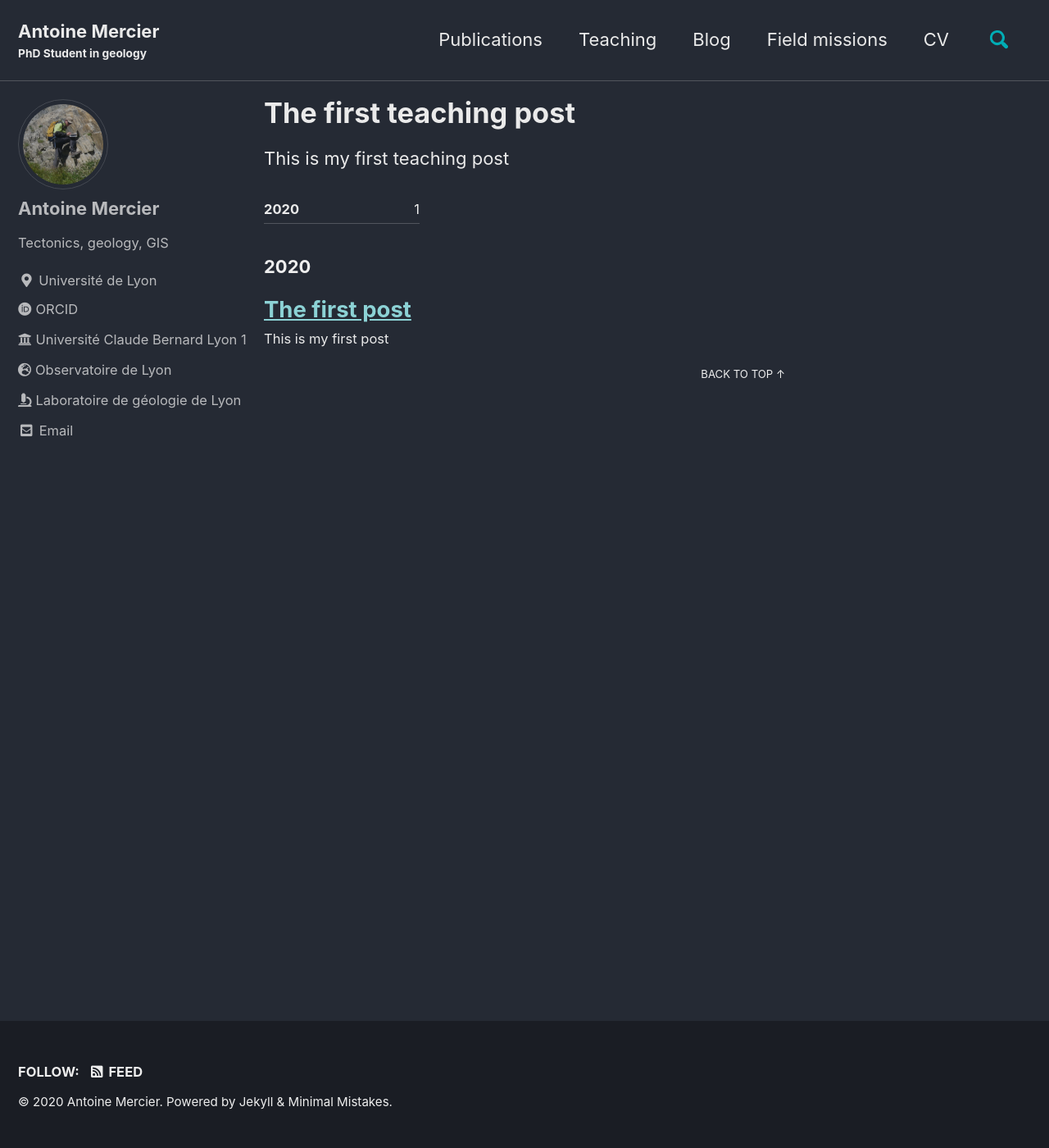
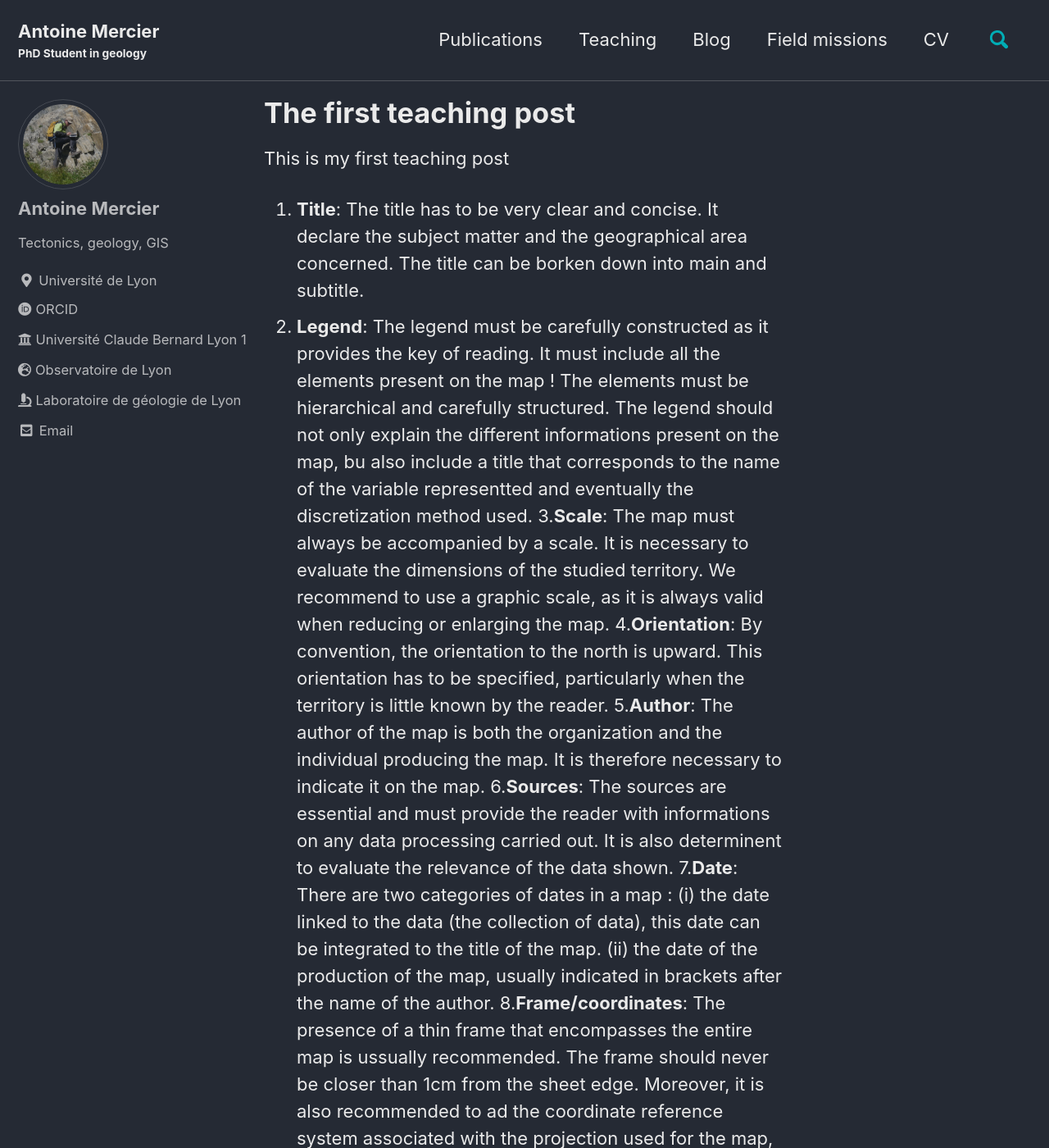
Before and after one commit to AntoineMercier/AntoineMercier.github.io, a Jekyll site: the page built from _teaching/2020-11-30-teaching1.md, in a window 1280 px wide and 1400 px high. Shown: the whole window at 82% size. Built offline with Jekyll 4.4.1, drawn with Linux system fonts in a browser that asks for light colours; cached includes are drawn as plain includes; some of the changed text lies outside the part shown.

Commit message:
Update 2020-11-30-teaching1.md

```diff
--- a/_teaching/2020-11-30-teaching1.md
+++ b/_teaching/2020-11-30-teaching1.md
@@ -6,3 +6,14 @@ author_profile: true
 ---
 
 This is my first teaching post
+
+1. **Title**: The title has to be very clear and concise. It declare the subject matter and the geographical area concerned.
+The title can be borken down into main and subtitle.
+2. **Legend**: The legend must be carefully constructed as it provides the key of reading. It must include all the elements present on the map ! The elements must be hierarchical and carefully structured. The legend should not only explain the different informations present on the map, bu also include a title that corresponds to the name of the variable representted and eventually the discretization method used.
+3.**Scale**: The map must always be accompanied by a scale. It is necessary to evaluate the dimensions of the studied territory. We recommend to use a graphic scale, as it is always valid when reducing or enlarging the map.
+4.**Orientation**: By convention, the orientation to the north is upward. This orientation has to be specified, particularly when the territory is little known by the reader.
+5.**Author**: The author of the map is both the organization and the individual producing the map. It is therefore necessary to indicate it on the map.
+6.**Sources**: The sources are essential and must provide the reader with informations on any data processing carried out. It is also determinent to evaluate the relevance of the data shown.
+7.**Date**: There are two categories of dates in a map : (i) the date linked to the data (the collection of data), this date can be integrated to the title of the map. (ii) the date of the production of the map, usually indicated in brackets after the name of the author.
+8.**Frame/coordinates**: The presence of a thin frame that encompasses the entire map is ussually recommended. The frame should never be closer than 1cm from the sheet edge. Moreover, it is also recommended to ad the coordinate reference system associated with the projection used for the map, especially in a scientific communication where the results can be replicated.
+9. **Toponymie**: The map has to be labeled with some toponymis like cities or known places.
```
